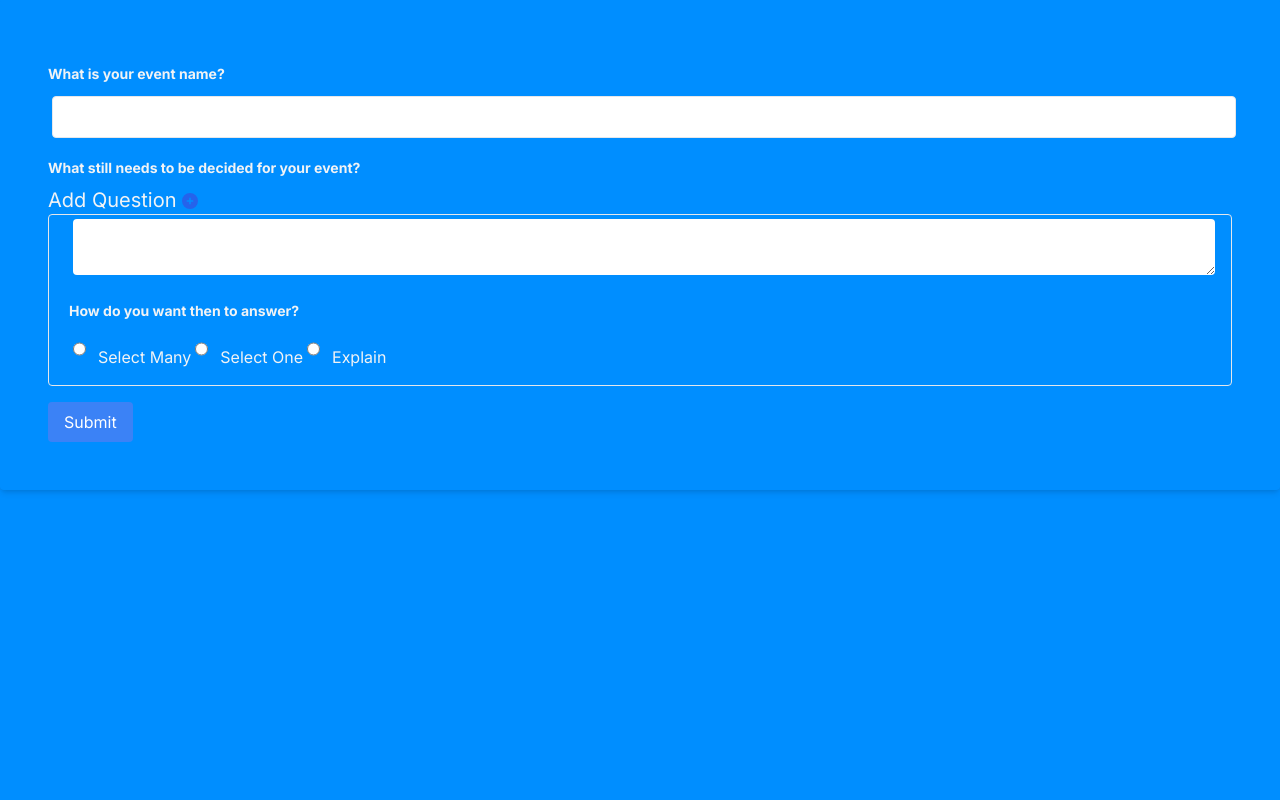
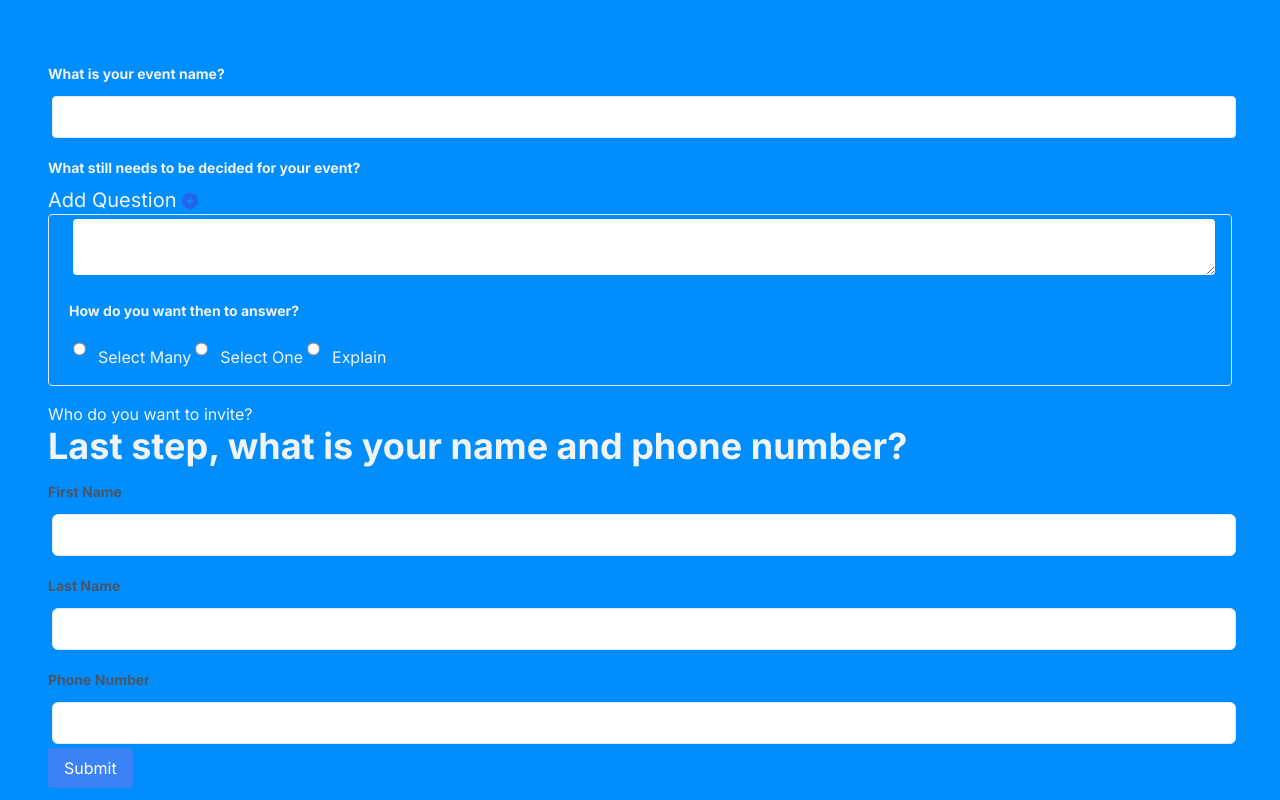
Before and after one commit to shirinmjr/organize-app, a Next.js app: page /EventPage/new in a window 1280 px wide. Built offline with nearby package versions, Linux system fonts and the light colour scheme.

Commit message:
updating create event page

```diff
--- /dev/null
+++ b/app/(components)/(form)/GetUserInfo.jsx
@@ -0,0 +1,49 @@
+"use Client";
+const GetUserInfo = () => {
+
+  const handleChange = () => {
+    console.log("contact info changed ");
+  };
+
+  return (
+    <div>
+      <h1>
+
+        Last step, what is your name and phone number?
+      </h1>
+
+      <label className="block mb-2 text-sm font-bold text-gray-600">First Name</label>
+      <input
+        type="text"
+        name="firstName"
+        value={""}
+
+        className="w-full p-2 border rounded-md"
+        required
+      />
+
+      <label className="block mt-4 mb-2 text-sm font-bold text-gray-600">Last Name</label>
+      <input
+        type="text"
+        name="lastName"
+        value={""}
+
+        className="w-full p-2 border rounded-md"
+        required
+      />
+
+      <label className="block mt-4 mb-2 text-sm font-bold text-gray-600">Phone Number</label>
+      <input
+        type="tel"
+        name="phoneNumber"
+        value={""}
+
+        className="w-full p-2 border rounded-md"
+        required
+      />
+
+    </div>
+  );
+};
+
+export default GetUserInfo;
--- /dev/null
+++ b/app/(components)/(form)/WhoToInvite.jsx
@@ -0,0 +1,8 @@
+
+const WhoToInvite = () => {
+  return (
+    <div>Who do you want to invite?</div>
+  )
+}
+
+export default WhoToInvite
--- a/app/EventPage/[id]/page.jsx
+++ b/app/EventPage/[id]/page.jsx
@@ -1,4 +1,6 @@
 import AddQuestion from "@/app/(components)/(form)/AddFlexQuestion";
+import GetUserInfo from "@/app/(components)/(form)/GetUserInfo";
+import WhoToInvite from "@/app/(components)/(form)/WhoToInvite";
 
 const page = async ({ params }) => {
     return (
@@ -9,6 +11,8 @@ const page = async ({ params }) => {
                     <input type="text" id="eventName" name="eventName" class="w-full px-3 py-2 border rounded text-blue-600" required />
                 </div>
                 <AddQuestion />
+                <WhoToInvite />
+                <GetUserInfo />
                 <button type="submit" class="bg-blue-500 text-white px-4 py-2 rounded hover:bg-blue-700">Submit</button>
             </form>
 
```
